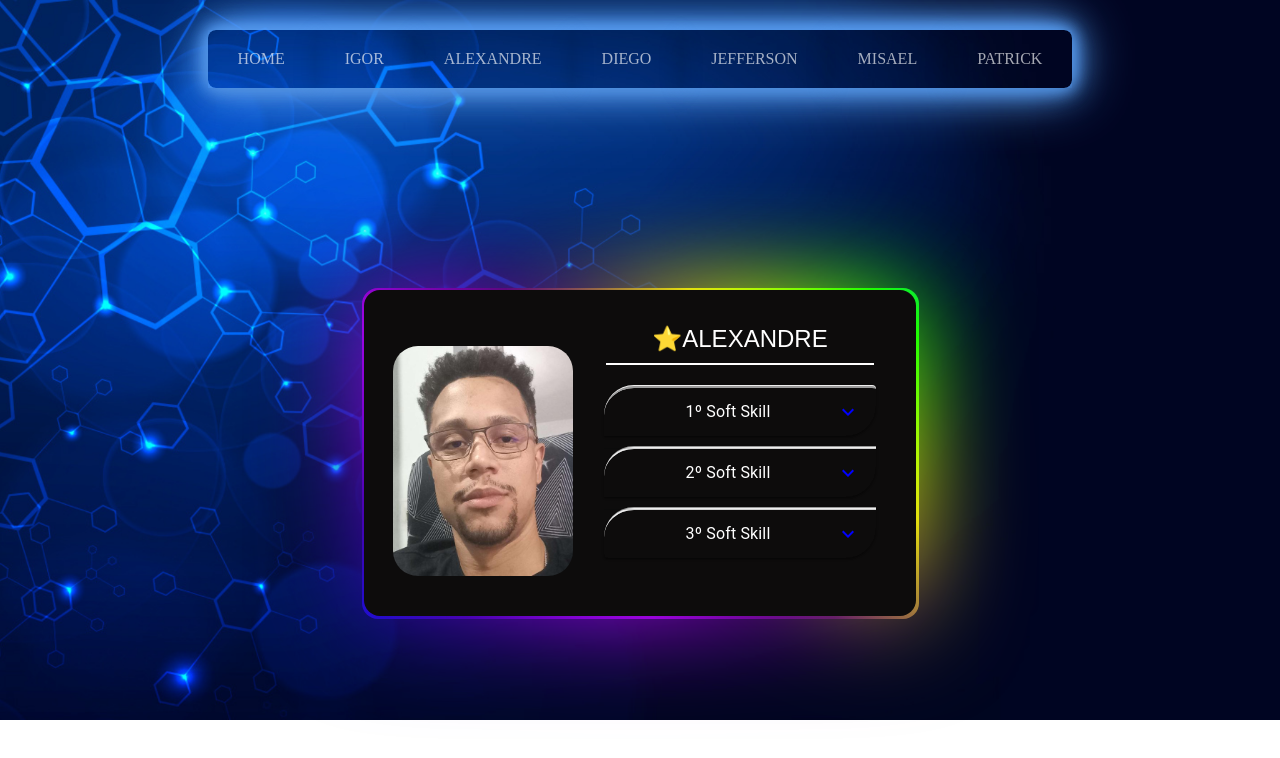
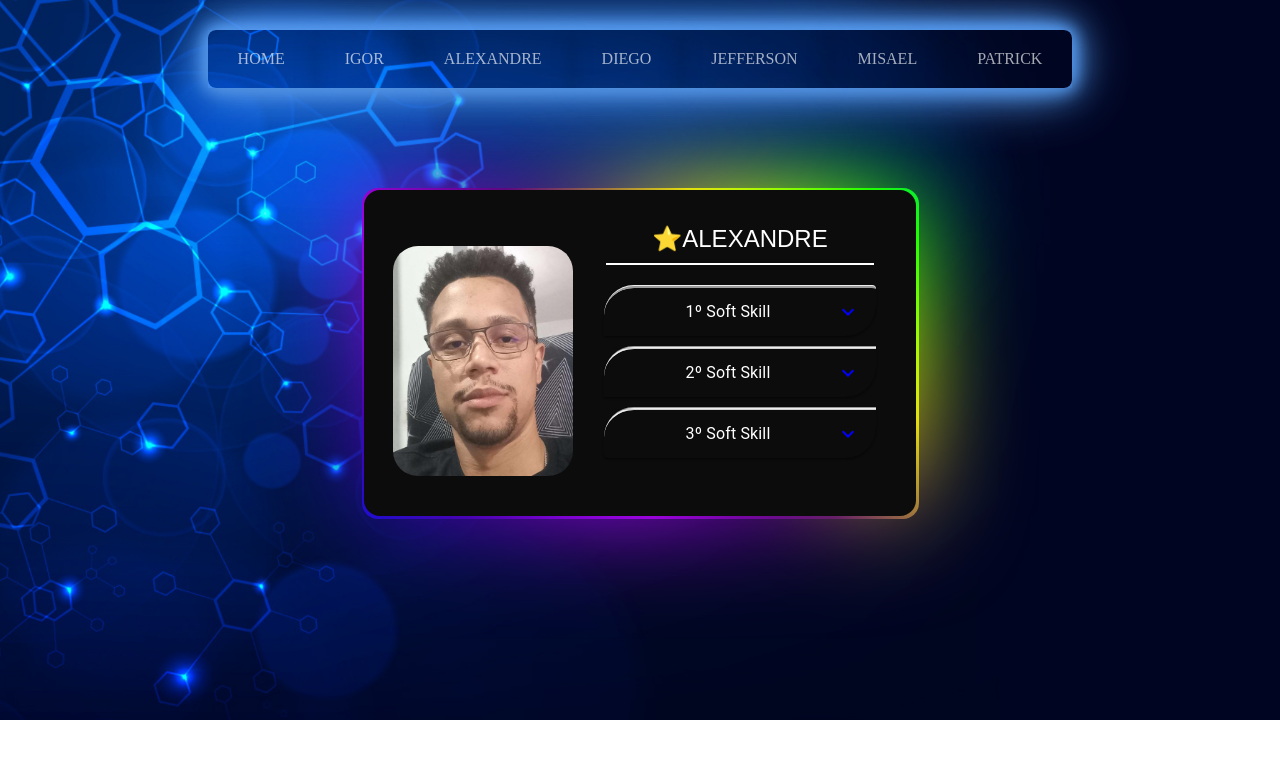
Before and after one commit to DiegoGLins/Ativ.Carol.FeedBack, a React (Vite) app: page /alexandre in a window 1280 px wide. Shown: the top 758 px of the page. Built offline with nearby package versions, Linux system fonts and the light colour scheme.

Commit message:
alteracao no position

```diff
--- a/src/pages/Alexandre.tsx
+++ b/src/pages/Alexandre.tsx
@@ -13,9 +13,9 @@ const AlexandreCardSkill: React.FC = () => {
   return (
     <>
       <Container maxWidth='sm'>
-        <Grid xs={12} className='boxCard' container style={{ marginTop: '250px' }}>
+        <Grid xs={12} className='boxCard' container style={{ marginTop: '150px' }}>
           <Grid container item style={{ position: 'absolute', marginBlockEnd: '280px' }}>
-            <img style={{ position: 'absolute', borderRadius: '25px', width: '180px', height: '230px', marginBlockEnd: '240px', marginBlockStart: '535px', marginInlineEnd: '315px' }} src={'./image/Alexandre.jpg'} alt='Alexandre'></img>
+            <img style={{ position: 'relative', borderRadius: '25px', width: '180px', height: '230px', marginBlockEnd: '240px', marginBlockStart: '535px', marginInlineEnd: '315px' }} src={'./image/Alexandre.jpg'} alt='Alexandre'></img>
           </Grid>
           <Grid container item style={{
             marginTop: '5px',
```
